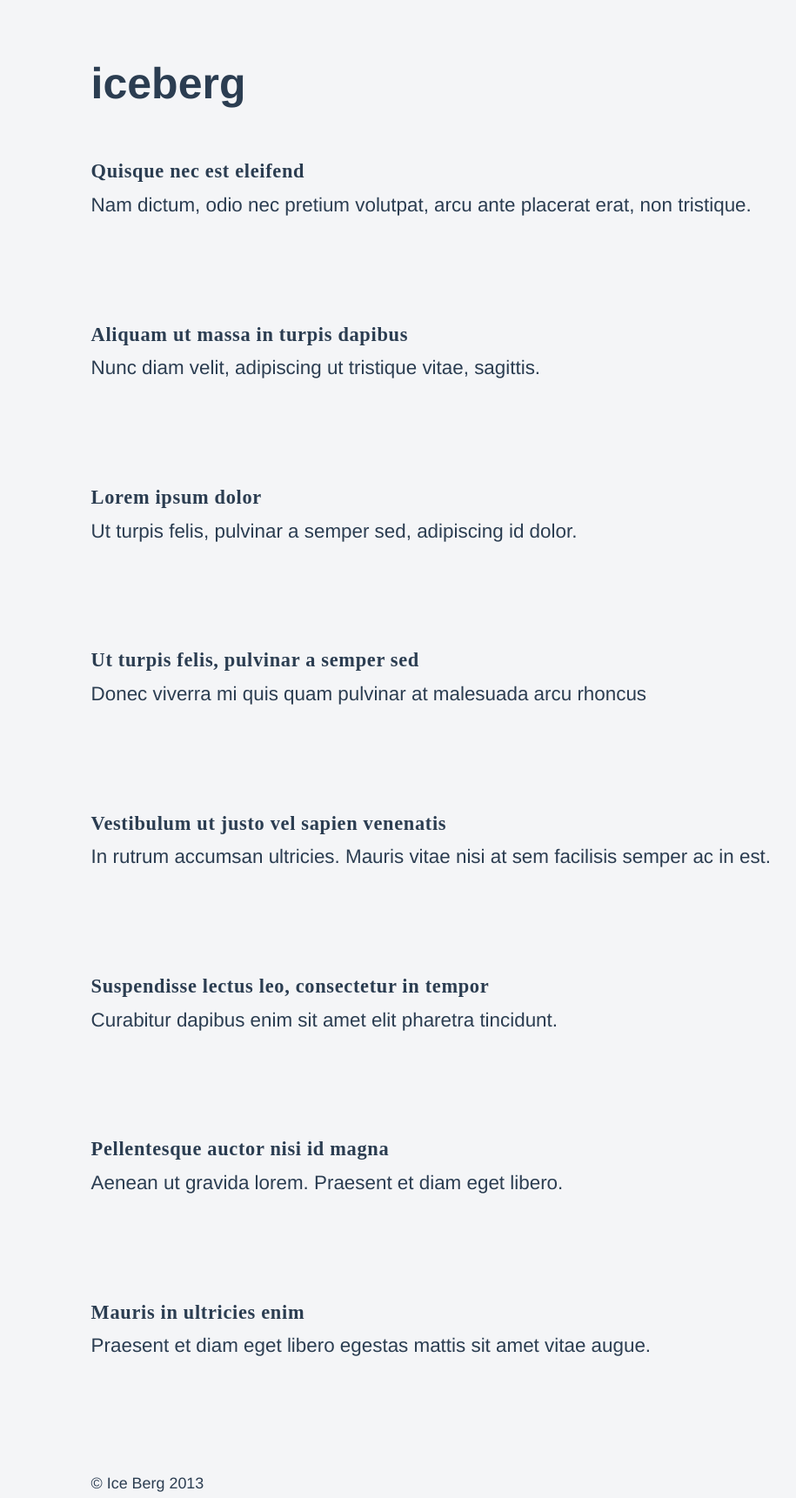
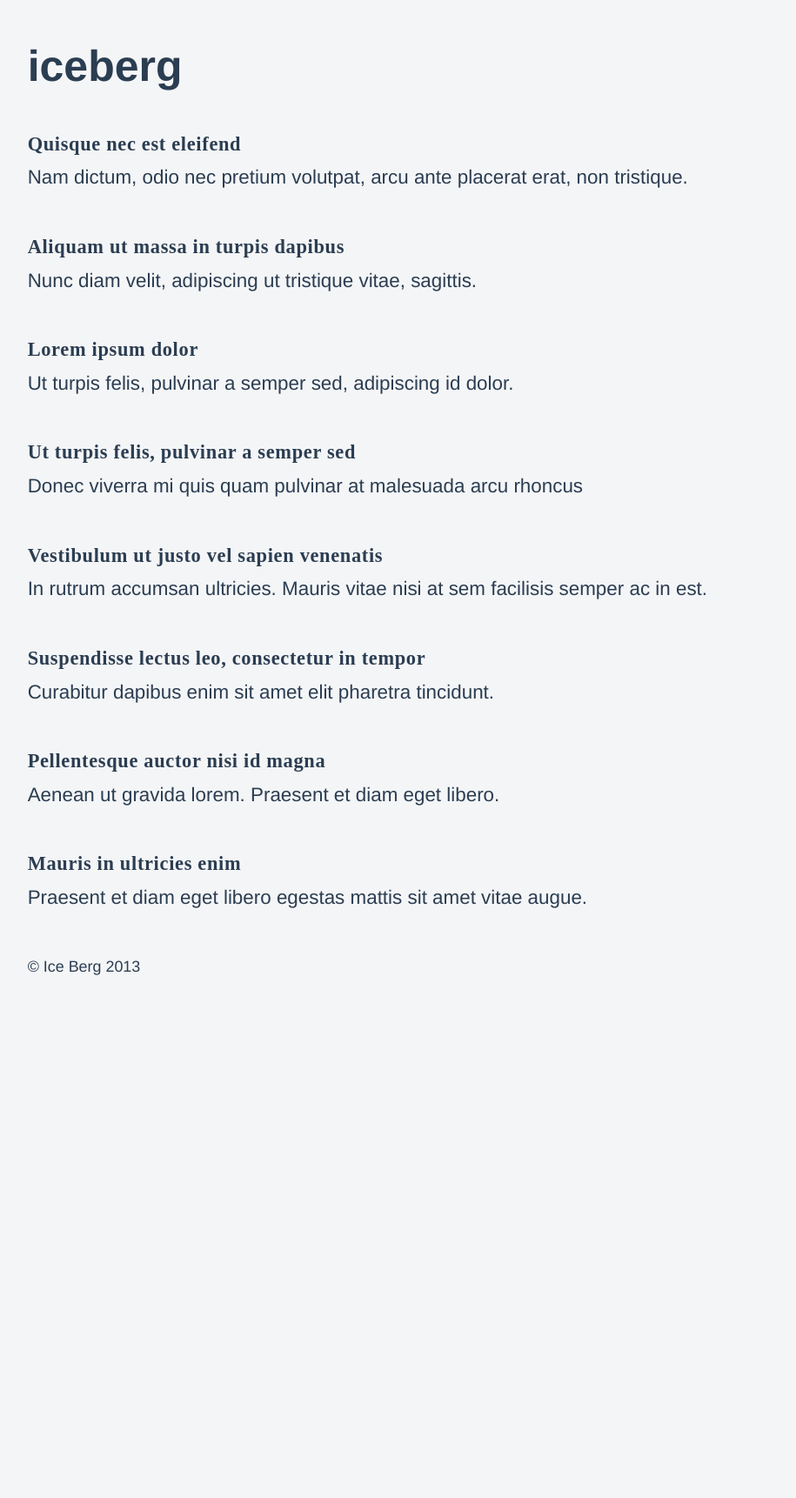
Before and after one commit to bertob/iceberg, a Jekyll site: the page built from index.html, in a window 1280 px wide. Shown: the whole page at 87% size, without its empty margins (17-932 px from the left). Built offline with Jekyll 4.4.1, drawn with Linux system fonts in a browser that asks for light colours; Markdown is read by kramdown in place of the engine named in the settings; after the commit the page ends 1128 px from its top, so only the background shows below that.

Commit message:
[layout] basic responsive layout works up to 850px

```diff
--- a/css/style.css
+++ b/css/style.css
@@ -49,6 +49,7 @@
 	}
 footer {
 	margin: 5%;
+	margin-top: 3em;
 }
 	#copyright {
 		text-align: left;
@@ -75,14 +76,13 @@
 h1.site-title:hover {
 	background-color: #e5e8ea;
 }
-footer {
-  margin-top: 3em;
-}
 
 /**********************************************
 Home
 **********************************************/
-
+#home {
+  margin-top: 5%;
+}
 a.home-post {
 	text-decoration: none;
 	color: #2b3d51;
@@ -107,6 +107,7 @@
 **********************************************/
 #post {
 	margin: 5%;
+	margin-top: 10%;
 }
 .post-title {
   font-size: 1.4em;
@@ -115,15 +116,52 @@
   font-size: 0.8em;
 }
 
+
+/**********************************************
+Media Queries
+**********************************************/
+
 @media screen and (min-width: 550px) {
 .site {
-	margin-top: 60px;
+  width: 94%;
+	margin: 60px 3% 20px;
+}
+#post {
+	margin: 3%;
+	margin-top: 6%;
+}
+div.home-post-container {
+	padding: 3%;
+}
+a.site-title {
+	padding: 3%;
+}
+#home {
+  margin-top: 3%;
+}
+footer {
+	margin: 3%;
 }
 }
 
-@media screen and (min-width: 750px) {
-
+@media screen and (min-width: 950px) {
 .site {
-	margin: 80px 5% 20px;
+  width: 90%;
+	margin: 60px 2% 20px;
+}
+#post {
+	margin: 2%;
+}
+div.home-post-container {
+	padding: 2%;
+}
+a.site-title {
+	padding: 2%;
+}
+#home {
+  margin-top: 2%;
+}
+footer {
+	margin: 2%;
 }
 }
```
